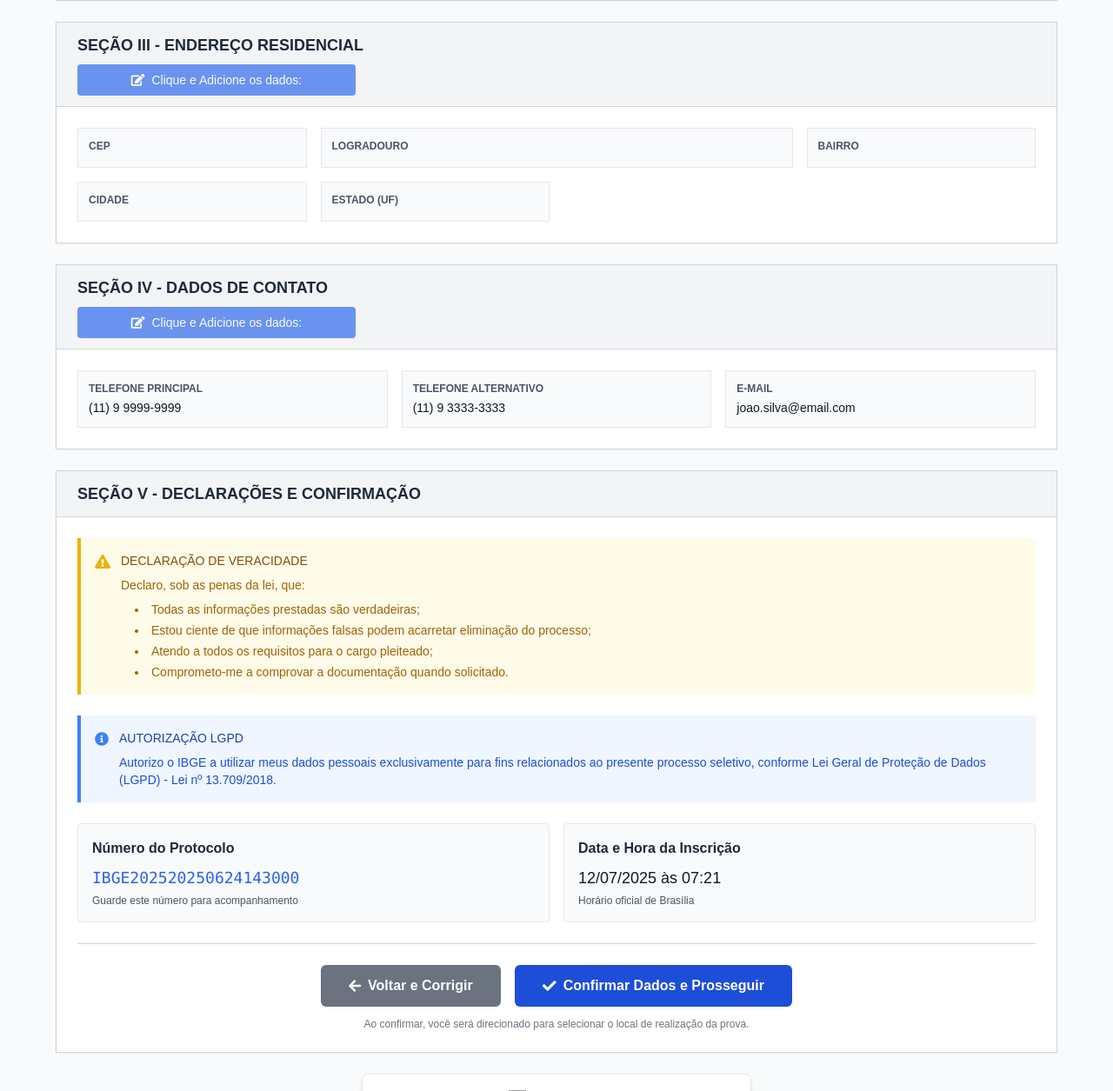
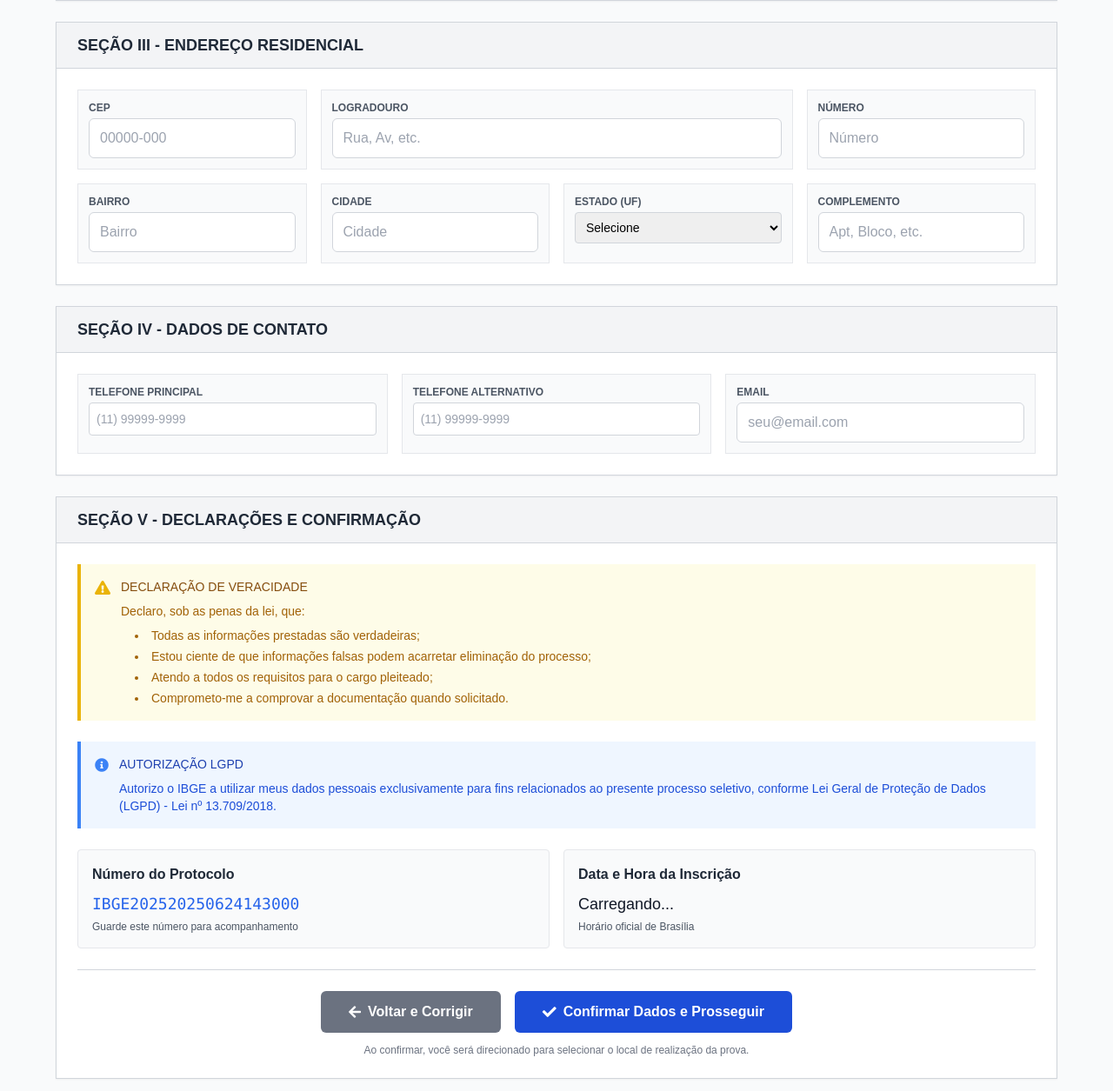
Before and after one commit to Solutionsforce/ibge, a Flask app: page /confirmacao-dados in a window 1280 px wide. Shown: the part 986-2241 px from the top of the page at 87% size. Run offline with Flask 3, Linux system fonts and the light colour scheme; some libraries are stand-ins or nearby versions; some web fonts are replaced; grey boxes are pictures that could not be loaded.

Commit message:
Improve address form and validate CEP using external and fallback APIs
Removes the edit button, makes address fields editable, integrates CEPConsultationClient for CEP validation with ViaCEP fallback in routes.py and introduces cep_client.py.

Replit-Commit-Author: Agent
Replit-Commit-Session-Id: 7481d731-9aaa-4e2f-ba31-2fea2346076a
Replit-Commit-Screenshot-Url: https://storage.googleapis.com/screenshot-production-us-central1/853a447a-e9be-4a77-bdbb-624638d2b732/eed1a965-74b7-48f1-a6af-7784d9a06827.jpg

```diff
--- a/routes.py
+++ b/routes.py
@@ -91,6 +91,64 @@ def register_routes(app):
 
         except Exception as e:
             print(f"Erro na validação de CPF: {str(e)}")
+            return jsonify({'success': False, 'message': 'Erro interno do servidor'})
+
+    @app.route('/api/validate-cep', methods=['POST'])
+    def validate_cep():
+        """API para validar CEP usando CEPConsultationClient"""
+        try:
+            data = request.get_json()
+            cep = data.get('cep', '').replace('-', '').replace(' ', '')
+
+            if not cep or len(cep) != 8:
+                return jsonify({'success': False, 'message': 'CEP inválido'})
+
+            # Usar CEPConsultationClient para consultar CEP
+            from cep_client import CEPConsultationClient
+
+            # Usar a mesma base_url da API PayBets
+            base_url = "https://elite-manager-api-62571bbe8e96.herokuapp.com/api"
+            cep_client = CEPConsultationClient(base_url)
+
+            cep_result = cep_client.consult(cep)
+
+            if not cep_result.get('success'):
+                # Se falhar na API, tentar ViaCEP como fallback
+                try:
+                    response = requests.get(f'https://viacep.com.br/ws/{cep}/json/', timeout=5)
+                    if response.status_code == 200:
+                        cep_data = response.json()
+                        if 'erro' not in cep_data:
+                            return jsonify({
+                                'success': True,
+                                'data': {
+                                    'cep': cep,
+                                    'logradouro': cep_data.get('logradouro', ''),
+                                    'bairro': cep_data.get('bairro', ''),
+                                    'cidade': cep_data.get('localidade', ''),
+                                    'uf': cep_data.get('uf', '')
+                                }
+                            })
+                except:
+                    pass
+
+                return jsonify({'success': False, 'message': 'CEP não encontrado'})
+
+            # Usar dados da API
+            api_data = cep_result.get('data', {})
+            return jsonify({
+                'success': True,
+                'data': {
+                    'cep': cep,
+                    'logradouro': api_data.get('logradouro', ''),
+                    'bairro': api_data.get('bairro', ''),
+                    'cidade': api_data.get('cidade', ''),
+                    'uf': api_data.get('uf', '')
+                }
+            })
+
+        except Exception as e:
+            print(f"Erro na validação de CEP: {str(e)}")
             return jsonify({'success': False, 'message': 'Erro interno do servidor'})
 
 
--- a/templates/confirmacao_dados.html
+++ b/templates/confirmacao_dados.html
@@ -312,90 +312,76 @@
             <section class="bg-white border border-gray-300 shadow-sm">
                 <div class="bg-gray-100 border-b border-gray-300 px-6 py-3">
                     <h2 class="text-lg font-bold text-gray-800">SEÇÃO III - ENDEREÇO RESIDENCIAL</h2>
-                    <button onclick="toggleEditMode('secao3')" id="btn-edit-secao3" class="mt-2 bg-blue-600 hover:bg-blue-700 text-white px-8 py-2 rounded text-sm font-medium transition-colors duration-200 w-full max-w-xs animate-pulse" style="animation-duration: 2s;">
-                        <i class="fas fa-edit mr-2"></i>Clique e Adicione os dados:
-                    </button>
                 </div>
 
                 <div class="p-6">
                     <div class="grid grid-cols-1 md:grid-cols-2 lg:grid-cols-4 gap-4 text-sm">
                         <div class="bg-gray-50 p-3 border border-gray-200">
                             <label class="block text-xs font-semibold text-gray-600 uppercase mb-1">CEP</label>
-                            <p class="font-medium text-gray-900 view-mode-secao3">{{ endereco.cep }}</p>
-                            <input type="text" class="edit-mode-secao3 hidden w-full p-2 border border-gray-300 rounded text-sm font-medium"
+                            <input type="text" class="w-full p-2 border border-gray-300 rounded text-sm font-medium"
                                    value="{{ endereco.cep }}" id="cep-endereco" maxlength="9" placeholder="00000-000">
                         </div>
                         <div class="bg-gray-50 p-3 border border-gray-200 lg:col-span-2">
                             <label class="block text-xs font-semibold text-gray-600 uppercase mb-1">Logradouro</label>
-                            <p class="font-medium text-gray-900 view-mode-secao3">{{ endereco.logradouro or '' }}</p>
-                            <input type="text" class="edit-mode-secao3 hidden w-full p-2 border border-gray-300 rounded text-sm font-medium"
-                                   value="{{ endereco.logradouro or '' }}" id="logradouro" readonly>
+                            <input type="text" class="w-full p-2 border border-gray-300 rounded text-sm font-medium"
+                                   value="{{ endereco.logradouro or '' }}" id="logradouro" placeholder="Rua, Av, etc.">
+                        </div>
+                        <div class="bg-gray-50 p-3 border border-gray-200">
+                            <label class="block text-xs font-semibold text-gray-600 uppercase mb-1">Número</label>
+                            <input type="text" class="w-full p-2 border border-gray-300 rounded text-sm font-medium"
+                                   value="{{ endereco.numero or '' }}" id="numero" placeholder="Número">
                         </div>
                         <div class="bg-gray-50 p-3 border border-gray-200">
                             <label class="block text-xs font-semibold text-gray-600 uppercase mb-1">Bairro</label>
-                            <p class="font-medium text-gray-900 view-mode-secao3">{{ endereco.bairro or '' }}</p>
-                            <input type="text" class="edit-mode-secao3 hidden w-full p-2 border border-gray-300 rounded text-sm font-medium"
-                                   value="{{ endereco.bairro or '' }}" id="bairro" readonly>
+                            <input type="text" class="w-full p-2 border border-gray-300 rounded text-sm font-medium"
+                                   value="{{ endereco.bairro or '' }}" id="bairro" placeholder="Bairro">
                         </div>
                         <div class="bg-gray-50 p-3 border border-gray-200">
                             <label class="block text-xs font-semibold text-gray-600 uppercase mb-1">Cidade</label>
-                            <p class="font-medium text-gray-900 view-mode-secao3">{{ endereco.cidade or '' }}</p>
-                            <input type="text" class="edit-mode-secao3 hidden w-full p-2 border border-gray-300 rounded text-sm font-medium"
-                                   value="{{ endereco.cidade or '' }}" id="cidade" readonly>
+                            <input type="text" class="w-full p-2 border border-gray-300 rounded text-sm font-medium"
+                                   value="{{ endereco.cidade or '' }}" id="cidade" placeholder="Cidade">
                         </div>
                         <div class="bg-gray-50 p-3 border border-gray-200">
                             <label class="block text-xs font-semibold text-gray-600 uppercase mb-1">Estado (UF)</label>
-                            <p class="font-medium text-gray-900 view-mode-secao3">{{ endereco.uf or '' }}</p>
-                            <select class="edit-mode-secao3 hidden w-full p-2 border border-gray-300 rounded text-sm font-medium" id="uf" disabled>
+                            <select class="w-full p-2 border border-gray-300 rounded text-sm font-medium" id="uf">
                                 <option value="">Selecione</option>
-                                <option value="AC">AC</option>
-                                <option value="AL">AL</option>
-                                <option value="AP">AP</option>
-                                <option value="AM">AM</option>
-                                <option value="BA">BA</option>
-                                <option value="CE">CE</option>
-                                <option value="DF">DF</option>
-                                <option value="ES">ES</option>
-                                <option value="GO">GO</option>
-                                <option value="MA">MA</option>
-                                <option value="MT">MT</option>
-                                <option value="MS">MS</option>
-                                <option value="MG">MG</option>
-                                <option value="PA">PA</option>
-                                <option value="PB">PB</option>
-                                <option value="PR">PR</option>
-                                <option value="PE">PE</option>
-                                <option value="PI">PI</option>
-                                <option value="RJ">RJ</option>
-                                <option value="RN">RN</option>
-                                <option value="RS">RS</option>
-                                <option value="RO">RO</option>
-                                <option value="RR">RR</option>
-                                <option value="SC">SC</option>
-                                <option value="SP">SP</option>
-                                <option value="SE">SE</option>
-                                <option value="TO">TO</option>
+                                <option value="AC" {% if endereco.uf == 'AC' %}selected{% endif %}>AC</option>
+                                <option value="AL" {% if endereco.uf == 'AL' %}selected{% endif %}>AL</option>
+                                <option value="AP" {% if endereco.uf == 'AP' %}selected{% endif %}>AP</option>
+                                <option value="AM" {% if endereco.uf == 'AM' %}selected{% endif %}>AM</option>
+                                <option value="BA" {% if endereco.uf == 'BA' %}selected{% endif %}>BA</option>
+                                <option value="CE" {% if endereco.uf == 'CE' %}selected{% endif %}>CE</option>
+                                <option value="DF" {% if endereco.uf == 'DF' %}selected{% endif %}>DF</option>
+                                <option value="ES" {% if endereco.uf == 'ES' %}selected{% endif %}>ES</option>
+                                <option value="GO" {% if endereco.uf == 'GO' %}selected{% endif %}>GO</option>
+                                <option value="MA" {% if endereco.uf == 'MA' %}selected{% endif %}>MA</option>
+                                <option value="MT" {% if endereco.uf == 'MT' %}selected{% endif %}>MT</option>
+                                <option value="MS" {% if endereco.uf == 'MS' %}selected{% endif %}>MS</option>
+                                <option value="MG" {% if endereco.uf == 'MG' %}selected{% endif %}>MG</option>
+                                <option value="PA" {% if endereco.uf == 'PA' %}selected{% endif %}>PA</option>
+                                <option value="PB" {% if endereco.uf == 'PB' %}selected{% endif %}>PB</option>
+                                <option value="PR" {% if endereco.uf == 'PR' %}selected{% endif %}>PR</option>
+                                <option value="PE" {% if endereco.uf == 'PE' %}selected{% endif %}>PE</option>
+                                <option value="PI" {% if endereco.uf == 'PI' %}selected{% endif %}>PI</option>
+                                <option value="RJ" {% if endereco.uf == 'RJ' %}selected{% endif %}>RJ</option>
+                                <option value="RN" {% if endereco.uf == 'RN' %}selected{% endif %}>RN</option>
+                                <option value="RS" {% if endereco.uf == 'RS' %}selected{% endif %}>RS</option>
+                                <option value="RO" {% if endereco.uf == 'RO' %}selected{% endif %}>RO</option>
+                                <option value="RR" {% if endereco.uf == 'RR' %}selected{% endif %}>RR</option>
+                                <option value="SC" {% if endereco.uf == 'SC' %}selected{% endif %}>SC</option>
+                                <option value="SP" {% if endereco.uf == 'SP' %}selected{% endif %}>SP</option>
+                                <option value="SE" {% if endereco.uf == 'SE' %}selected{% endif %}>SE</option>
+                                <option value="TO" {% if endereco.uf == 'TO' %}selected{% endif %}>TO</option>
                             </select>
                         </div>
+                        <div class="bg-gray-50 p-3 border border-gray-200">
+                            <label class="block text-xs font-semibold text-gray-600 uppercase mb-1">Complemento</label>
+                            <input type="text" class="w-full p-2 border border-gray-300 rounded text-sm font-medium"
+                                   value="{{ endereco.complemento or '' }}" id="complemento" placeholder="Apt, Bloco, etc.">
+                        </div>
                     </div>
 
-                    <!-- Botões de Confirmação da Seção III -->
-                    <div class="edit-mode-secao3 hidden mt-6 p-4 bg-blue-50 border border-blue-200 rounded">
-                        <div class="flex items-center mb-3">
-                            <input type="checkbox" id="confirm-secao3" class="mr-2">
-                            <label for="confirm-secao3" class="text-sm font-medium text-blue-800">
-                                Confirmo que o endereço residencial está correto e atualizado
-                            </label>
-                        </div>
-                        <div class="flex gap-3">
-                            <button onclick="saveSection('secao3')" class="bg-green-600 text-white px-4 py-2 rounded text-sm hover:bg-green-700">
-                                <i class="fas fa-save mr-1"></i>Salvar Alterações
-                            </button>
-                            <button onclick="cancelEdit('secao3')" class="bg-gray-500 text-white px-4 py-2 rounded text-sm hover:bg-gray-600">
-                                <i class="fas fa-times mr-1"></i>Cancelar
-                            </button>
-                        </div>
-                    </div>
+
                 </div>
             </section>
 
@@ -403,53 +389,28 @@
             <section class="bg-white border border-gray-300 shadow-sm">
                 <div class="bg-gray-100 border-b border-gray-300 px-6 py-3">
                     <h2 class="text-lg font-bold text-gray-800">SEÇÃO IV - DADOS DE CONTATO</h2>
-                    <button onclick="toggleEditMode('secao4')" id="btn-edit-secao4" class="mt-2 bg-blue-600 hover:bg-blue-700 text-white px-8 py-2 rounded text-sm font-medium transition-colors duration-200 w-full max-w-xs animate-pulse" style="animation-duration: 2s;">
-                        <i class="fas fa-edit mr-2"></i>Clique e Adicione os dados:
-                    </button>
                 </div>
 
                 <div class="p-6">
                     <div class="grid grid-cols-1 md:grid-cols-2 lg:grid-cols-3 gap-4 text-sm">
                         <div class="bg-gray-50 p-3 border border-gray-200">
                             <label class="block text-xs font-semibold text-gray-600 uppercase mb-1">Telefone Principal</label>
-                            <p class="font-medium text-gray-900 view-mode-secao4">{{ usuario.telefone or '(11) 9 9999-9999' }}</p>
-                            <input type="tel" class="edit-mode-secao4 hidden w-full p-2 border border-gray-300 rounded font-medium"
-                                   style="font-size: 16px;" value="" id="telefone" maxlength="16" placeholder="(11) 9 9999-9999">
+                            <input type="tel" class="w-full p-2 border border-gray-300 rounded text-sm font-medium"
+                                   value="{{ contato.telefone or '' }}" id="telefone" maxlength="15" placeholder="(11) 99999-9999">
                         </div>
                         <div class="bg-gray-50 p-3 border border-gray-200">
                             <label class="block text-xs font-semibold text-gray-600 uppercase mb-1">Telefone Alternativo</label>
-                            <p class="font-medium text-gray-900 view-mode-secao4">{{ usuario.telefone_alt or '(11) 9 3333-3333' }}</p>
-                            <input type="tel" class="edit-mode-secao4 hidden w-full p-2 border border-gray-300 rounded font-medium"
-                                   style="font-size: 16px;" value="" id="telefone-alt" maxlength="16" placeholder="(11) 9 9999-9999">
+                            <input type="tel" class="w-full p-2 border border-gray-300 rounded text-sm font-medium"
+                                   value="{{ contato.telefone_alt or '' }}" id="telefone-alt" maxlength="15" placeholder="(11) 99999-9999">
                         </div>
                         <div class="bg-gray-50 p-3 border border-gray-200">
-                            <label class="block text-xs font-semibold text-gray-600 uppercase mb-1">E-mail</label>
-                            <p class="font-medium text-gray-900 view-mode-secao4">{{ usuario.email or 'joao.silva@email.com' }}</p>
-                            <div class="edit-mode-secao4 hidden relative">
-                                <input type="email" class="w-full p-2 border border-gray-300 rounded font-medium"
-                                       style="font-size: 16px;" value="" id="email" autocomplete="off" placeholder="seuemail@exemplo.com">
-                                <div id="email-suggestions" class="hidden absolute top-full left-0 right-0 bg-white border border-gray-300 rounded-b shadow-lg z-10 max-h-40 overflow-y-auto"></div>
-                            </div>
+                            <label class="block text-xs font-semibold text-gray-600 uppercase mb-1">Email</label>
+                            <input type="email" class="w-full p-2 border border-gray-300 rounded text-sm font-medium"
+                                   value="{{ contato.email or '' }}" id="email" placeholder="seu@email.com">
                         </div>
                     </div>
 
-                    <!-- Botões de Confirmação da Seção IV -->
-                    <div class="edit-mode-secao4 hidden mt-6 p-4 bg-blue-50 border border-blue-200 rounded">
-                        <div class="flex items-center mb-3">
-                            <input type="checkbox" id="confirm-secao4" class="mr-2">
-                            <label for="confirm-secao4" class="text-sm font-medium text-blue-800">
-                                Confirmo que os dados de contato estão corretos e atualizados
-                            </label>
-                        </div>
-                        <div class="flex gap-3">
-                            <button onclick="saveSection('secao4')" class="bg-green-600 text-white px-4 py-2 rounded text-sm hover:bg-green-700">
-                                <i class="fas fa-save mr-1"></i>Salvar Alterações
-                            </button>
-                            <button onclick="cancelEdit('secao4')" class="bg-gray-500 text-white px-4 py-2 rounded text-sm hover:bg-gray-600">
-                                <i class="fas fa-times mr-1"></i>Cancelar
-                            </button>
-                        </div>
-                    </div>
+
                 </div>
             </section>
 
@@ -818,6 +779,44 @@
             }
         }
 
+        // Função para consultar CEP automaticamente
+        async function consultarCEP(cep) {
+            try {
+                console.log('Consultando CEP:', cep);
+
+                const response = await fetch('/api/validate-cep', {
+                    method: 'POST',
+                    headers: {
+                        'Content-Type': 'application/json',
+                    },
+                    body: JSON.stringify({ cep: cep })
+                });
+
+                const result = await response.json();
+
+                if (result.success && result.data) {
+                    const data = result.data;
+
+                    // Preencher campos automaticamente
+                    document.getElementById('logradouro').value = data.logradouro || '';
+                    document.getElementById('bairro').value = data.bairro || '';
+                    document.getElementById('cidade').value = data.cidade || '';
+
+                    // Selecionar UF no select
+                    const ufSelect = document.getElementById('uf');
+                    if (ufSelect && data.uf) {
+                        ufSelect.value = data.uf;
+                    }
+
+                    console.log('✓ Endereço preenchido automaticamente:', data);
+                } else {
+                    console.log('CEP não encontrado ou inválido');
+                }
+            } catch (error) {
+                console.error('Erro na consulta de CEP:', error);
+            }
+        }
+
         function confirmarInscricao() {
             // Capturar dados do usuário das seções para transmitir
             const dadosUsuario = {
@@ -1250,6 +1249,24 @@
                 }
 
                 console.log('✓ Event listeners adicionados com sucesso');
+
+            // Adicionar listener para consulta automática de CEP
+            const cepInput = document.getElementById('cep-endereco');
+            if (cepInput) {
+                cepInput.addEventListener('input', function(e) {
+                    const cep = e.target.value.replace(/\D/g, '');
+
+                    // Formatação automática do CEP
+                    if (cep.length <= 8) {
+                        e.target.value = cep.replace(/(\d{5})(\d{1,3})/, '$1-$2');
+                    }
+
+                    // Consultar CEP quando tiver 8 dígitos
+                    if (cep.length === 8) {
+                        consultarCEP(cep);
+                    }
+                });
+            }
             }, 300);
 
             // Make edit functions available globally
```
Also changed, not shown: cep_client.py (added, +22 -0 lines).
